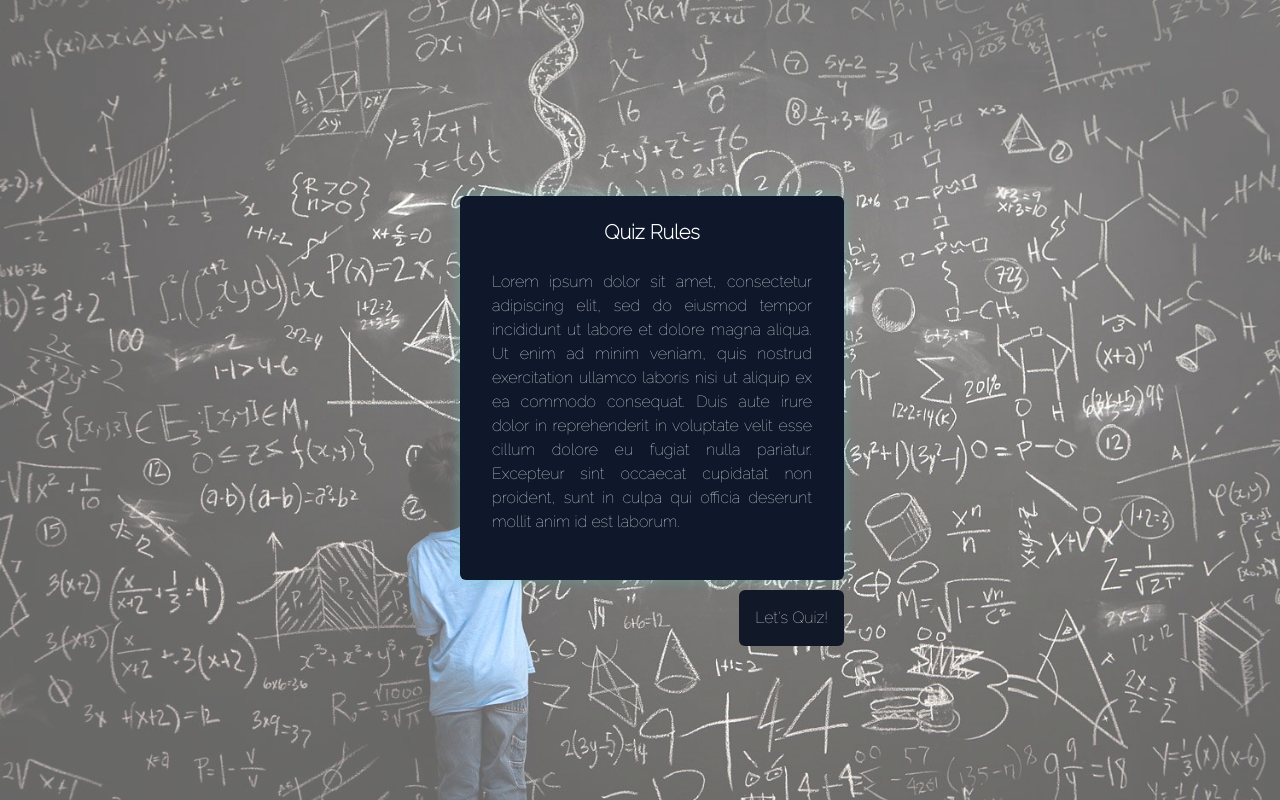
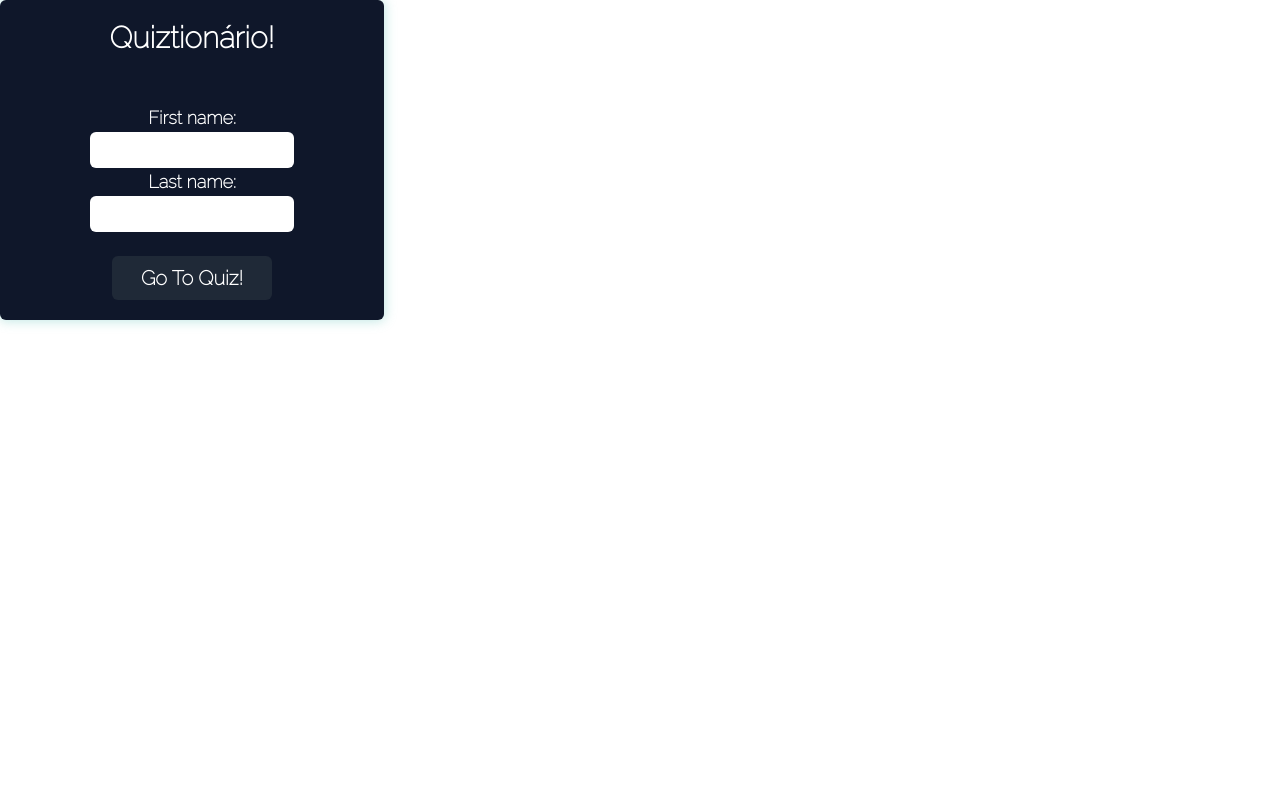
Before and after one commit to Yungh-Development/MDY-Front-End, a React (Create React App) app in the folder simple-quiz/: page /Home in a window 1280 px wide. Built offline with nearby package versions, Linux system fonts and the light colour scheme.

Commit message:
starting to route

```diff
--- a/simple-quiz/src/App.css
+++ b/simple-quiz/src/App.css
@@ -1,4 +1,4 @@
-body .teste {
+body .bgImg {
     background-image: url("./components/simpleQuiz/mathWallpaper.jpg");
     background-repeat: no-repeat;
     background-size: cover;
@@ -9,9 +9,9 @@ body .teste {
 
 }
 
-.teste .bg {
+.bgImg .bg {
     background-color: white;
-    z-index: 2222;
+    z-index: 22;
     width: 100%;
     height: 100%;
     opacity: 0.4;
--- a/simple-quiz/src/App.js
+++ b/simple-quiz/src/App.js
@@ -1,15 +1,17 @@
 import React, { useState } from "react";
+import { Link } from "react-router-dom";
+
 import { Home } from "./components/simpleQuiz/home";
-
 import { SimpleQuiz } from "./components/simpleQuiz/quiz.js";
 
 import "./App.css";
+import "./components/simpleQuiz/style.css";
 
 function App() {
   return (
-    <div className="flex items-center justify-center teste">
+    <div className="flex items-center justify-center bgImg">
       <div className="bg"></div>
-      <SimpleQuiz />
+      <Home />
     </div>
   );
 }
--- a/simple-quiz/src/components/simpleQuiz/home.js
+++ b/simple-quiz/src/components/simpleQuiz/home.js
@@ -1,9 +1,12 @@
 import React, { useState } from "react";
+import { Link } from "react-router-dom";
 
 export const Home = () => {
   const [userFirstName, SetUserFirstName] = useState();
   const [userLastName, SetUserLastName] = useState();
-  const [userLogin, SetUserLogin] = useState();
+  const [userLogin, SetUserLogin] = useState([]);
+
+  const [teste, SetTeste] = useState();
 
   const getFirstName = (data) => {
     const addFirstName = data.target.value;
@@ -20,20 +23,22 @@ export const Home = () => {
 
   const userLoginHandle = (data) => {
     data.preventDefault();
-    console.log(data.target.username);
+    SetTeste([userFirstName, userLastName]);
+
+    console.log(teste);
   };
 
   return (
     <div className="homePage flex-col w-96 h-80 text-white bg-[#0f172a] flex items-center justify-center flex-col shadow-border-light rounded-md p-2">
       <form
-        className="flex flex-col text-xl font-extrabold w-80 flex items-center justify-center"
+        className="flex flex-col text-lg w-80 flex items-center justify-center"
         onClick={(data) => userLoginHandle(data)}
       >
-        <h1 className="mb-10 mt-10 flex items-center justify-center">
-          Página Inicial
+        <h1 className="text-3xl font-extrabold mb-5 mt-4 flex items-center justify-center">
+          Quiztionário!
         </h1>
 
-        <label className="" for="fname">
+        <label className="font-bold" for="fname">
           First name:
         </label>
         <input
@@ -43,7 +48,9 @@ export const Home = () => {
           name="fname"
           onChange={(data) => getFirstName(data)}
         />
-        <label for="lname">Last name:</label>
+        <label className="font-bold" for="lname">
+          Last name:
+        </label>
         <input
           className="text-black font-extrabold p-1 rounded-md"
           type="text"
@@ -51,12 +58,9 @@ export const Home = () => {
           name="lname"
           onChange={(data) => getLastName(data)}
         />
-        <button
-          className="text-xl  w-50 font-extrabold bg-gray-800 p-2  m-4 rounded-md hover:shadow-border-light "
-          type="submit"
-        >
-          Go To Quiz!
-        </button>
+        <div className="text-xl w-50 flex items-center justify-center font-extrabold bg-gray-800 p-2  m-4 rounded-md hover:shadow-border-light ">
+          <Link to="/quiz">Go To Quiz!</Link>
+        </div>
       </form>
     </div>
   );
--- a/simple-quiz/src/components/simpleQuiz/quiz.js
+++ b/simple-quiz/src/components/simpleQuiz/quiz.js
@@ -1,5 +1,6 @@
 import { render } from "@testing-library/react";
 import React, { useState, useEffect } from "react";
+import { Link } from "react-router-dom";
 
 import "./style.css";
 
@@ -86,11 +87,12 @@ export const SimpleQuiz = () => {
   };
 
   return (
-    <div className="container">
-      <div className="container flex items-center justify-center">
-        <div className="absolute bg-[#0f172a] flex items-center justify-center flex-col shadow-border-light rounded-md p-2">
+    <div className="bgImg">
+      <div className="absolute w-full h-full z-10 bg-white opacity-40"></div>
+      <div className="absolute container flex items-center justify-center z-30 ml-44 mt-60">
+        <div className="bg-[#0f172a] flex items-center justify-center flex-col shadow-border-light rounded-md p-2">
           {mainRender ? (
-            <div className="absolute w-96 h-96 bg-[#0f172a] flex items-center justify-center flex-col shadow-border-light rounded-md p-2">
+            <div className="w-96 h-96 flex items-center justify-center flex-col">
               <div className="text-justify">
                 <h1 className="text-xl font-extrabold text-center">
                   Quiz Rules
@@ -108,7 +110,7 @@ export const SimpleQuiz = () => {
               </div>
               <div>
                 <input
-                  className="absolute top-100 right-[0px] mt-[10px] bg-[#0f172a] hover:shadow-border-light hover:bg-gray-800 p-3  rounded-md bg-gray-900"
+                  className="absolute mt-[50px] ml-[95px] bg-[#0f172a] hover:shadow-border-light hover:bg-gray-800 p-3  rounded-md bg-gray-900"
                   type="button"
                   value="Let's Quiz!"
                   onClick={renderNew}
@@ -172,8 +174,8 @@ export const SimpleQuiz = () => {
                       ))}
                     </ul>
                   </div>
-                  <div className="absolute top-0 m-[-8px] ml-[20px] left-full bg-[#0f172a] hover:shadow-border-light hover:bg-gray-800 p-3  rounded-md bg-gray-900">
-                    <input className=" " type="button" value="HOME" />
+                  <div className="absolute top-0 m-[-8px] ml-[20px] z-40 left-full bg-[#0f172a] hover:shadow-border-light hover:bg-gray-800 p-3  rounded-md bg-gray-900">
+                    <Link to="/home.js">Home</Link>
                   </div>
                 </div>
               ) : (
@@ -210,7 +212,6 @@ export const SimpleQuiz = () => {
           )}
         </div>
       </div>
-      );
     </div>
   );
 };
--- a/simple-quiz/src/components/simpleQuiz/style.css
+++ b/simple-quiz/src/components/simpleQuiz/style.css
@@ -6,19 +6,30 @@
 * {
     font-family: 'Raleway', sans-serif;
 
-    opacity: 1;
+
+}
+
+body .bgImg {
+    background-image: url("./mathWallpaper.jpg");
+    background-repeat: no-repeat;
+    background-size: cover;
+    position: absolute;
+    z-index: 0;
+    width: 100%;
+    height: 100%;
+
 }
 
 .container {
     opacity: 1;
-    position: absolute;
     color: white;
-    z-index: 999999;
+    z-index: 50;
+}
 
+.monda {
+    z-index: 9999999;
 }
 
 .homePage {
-    z-index: 9999999;
-
-
+    z-index: 30;
 }
--- a/simple-quiz/src/index.js
+++ b/simple-quiz/src/index.js
@@ -1,14 +1,22 @@
-import React from 'react';
-import ReactDOM from 'react-dom';
-import './index.css';
-import App from './App';
-import reportWebVitals from './reportWebVitals';
+import React from "react";
+import ReactDOM from "react-dom";
+import { BrowserRouter, Routes, Route } from "react-router-dom";
+import "./index.css";
+import App from "./App";
+import "./components/simpleQuiz/style.css";
+import { Home } from "./components/simpleQuiz/home";
+import { SimpleQuiz } from "./components/simpleQuiz/quiz";
+import reportWebVitals from "./reportWebVitals";
 
 ReactDOM.render(
-  <React.StrictMode>
-    <App />
-  </React.StrictMode>,
-  document.getElementById('root')
+  <BrowserRouter>
+    <Routes>
+      <Route path="/" element={<App />} />
+      <Route path="/Home" element={<Home />} />
+      <Route path="/Quiz" element={<SimpleQuiz />} />
+    </Routes>
+  </BrowserRouter>,
+  document.getElementById("root")
 );
 
 // If you want to start measuring performance in your app, pass a function
```
